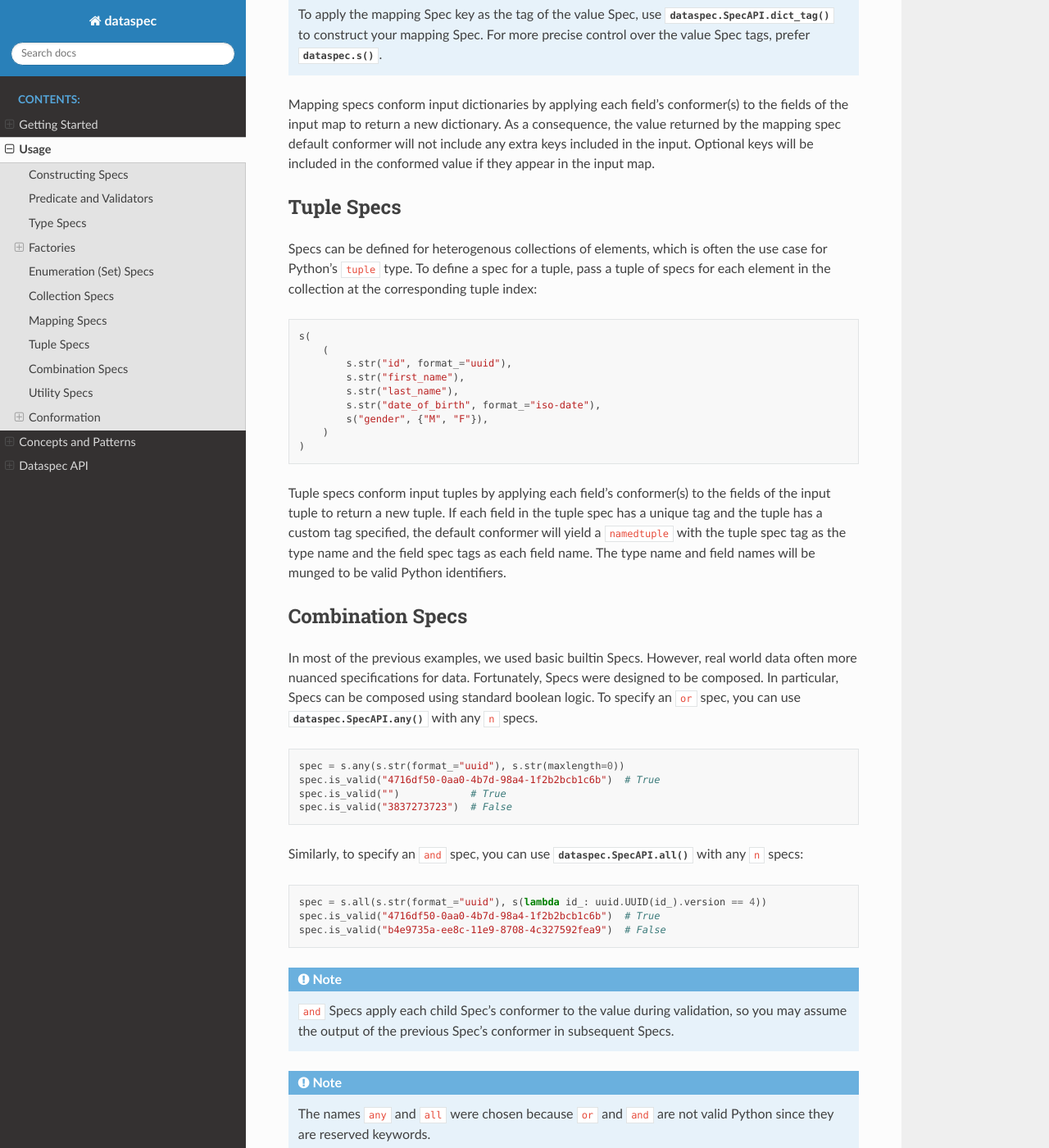
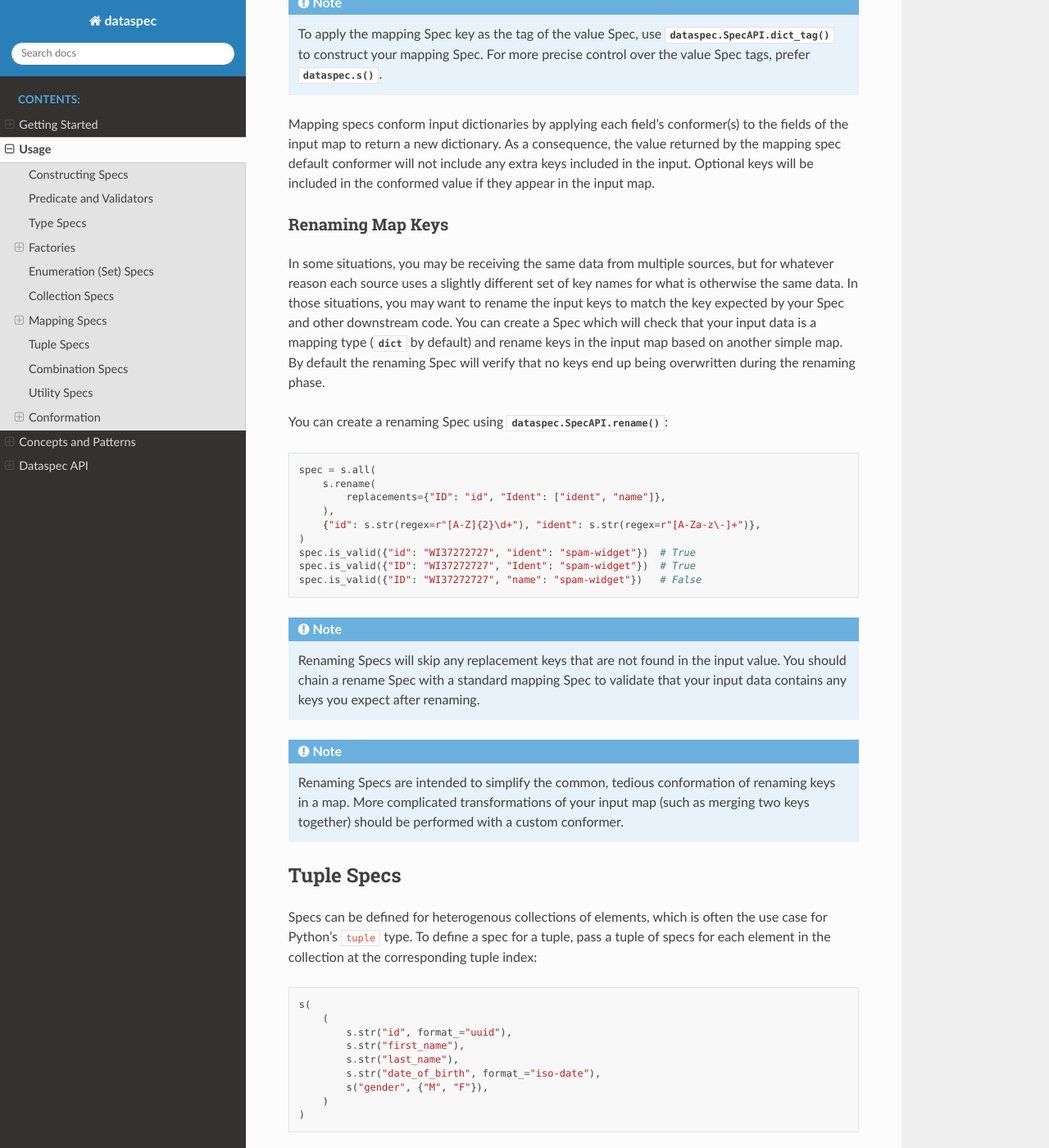
Before and after one commit to coverahealth/dataspec, a Sphinx documentation site: the page built from docs/usage.rst, in a window 1280 px wide and 1400 px high, scrolled down 6368 px. Shown: the whole window at 82% size. Built offline with Sphinx 7.4.7 and the Read the Docs theme 2.0.0, drawn with Linux system fonts in a browser that asks for light colours.

Commit message:
Documentation

```diff
--- a/docs/usage.rst
+++ b/docs/usage.rst
@@ -339,6 +339,46 @@ returned by the mapping spec default conformer will not include any extra keys
 included in the input. Optional keys will be included in the conformed value if they
 appear in the input map.
 
+.. _renaming_map_keys:
+
+Renaming Map Keys
+^^^^^^^^^^^^^^^^^
+
+In some situations, you may be receiving the same data from multiple sources, but for
+whatever reason each source uses a slightly different set of key names for what is
+otherwise the same data. In those situations, you may want to rename the input keys
+to match the key expected by your Spec and other downstream code. You can create a
+Spec which will check that your input data is a mapping type (:py:class:`dict` by
+default) and rename keys in the input map based on another simple map. By default the
+renaming Spec will verify that no keys end up being overwritten during the renaming
+phase.
+
+You can create a renaming Spec using :py:meth:`dataspec.SpecAPI.rename`:
+
+.. code-block:: python
+
+   spec = s.all(
+       s.rename(
+           replacements={"ID": "id", "Ident": ["ident", "name"]},
+       ),
+       {"id": s.str(regex=r"[A-Z]{2}\d+"), "ident": s.str(regex=r"[A-Za-z\-]+")},
+   )
+   spec.is_valid({"id": "WI37272727", "ident": "spam-widget"})  # True
+   spec.is_valid({"ID": "WI37272727", "Ident": "spam-widget"})  # True
+   spec.is_valid({"ID": "WI37272727", "name": "spam-widget"})   # False
+
+.. note::
+
+   Renaming Specs will skip any replacement keys that are not found in the input value.
+   You should chain a rename Spec with a standard mapping Spec to validate that your
+   input data contains any keys you expect after renaming.
+
+.. note::
+
+   Renaming Specs are intended to simplify the common, tedious conformation of renaming
+   keys in a map. More complicated transformations of your input map (such as merging
+   two keys together) should be performed with a custom conformer.
+
 .. _tuple_specs:
 
 Tuple Specs
```
Also changed, not shown: 1 other file.
